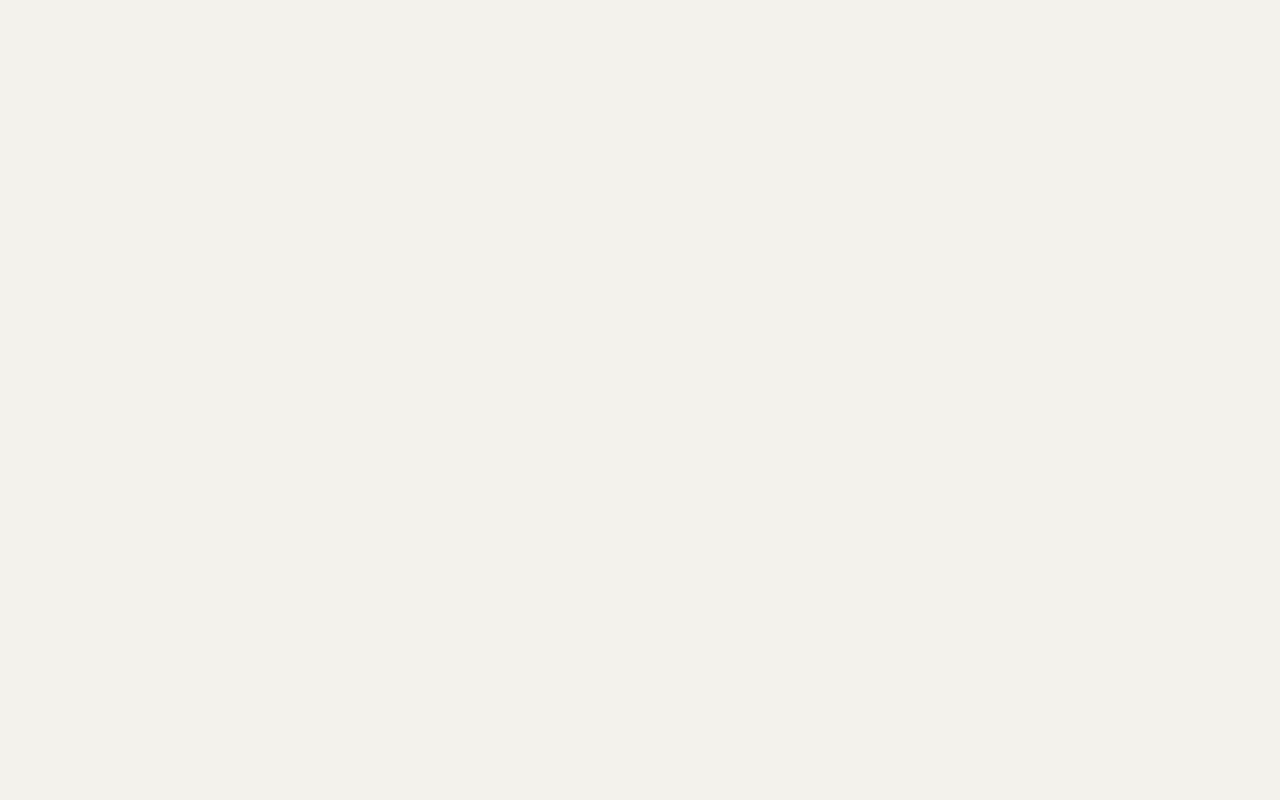
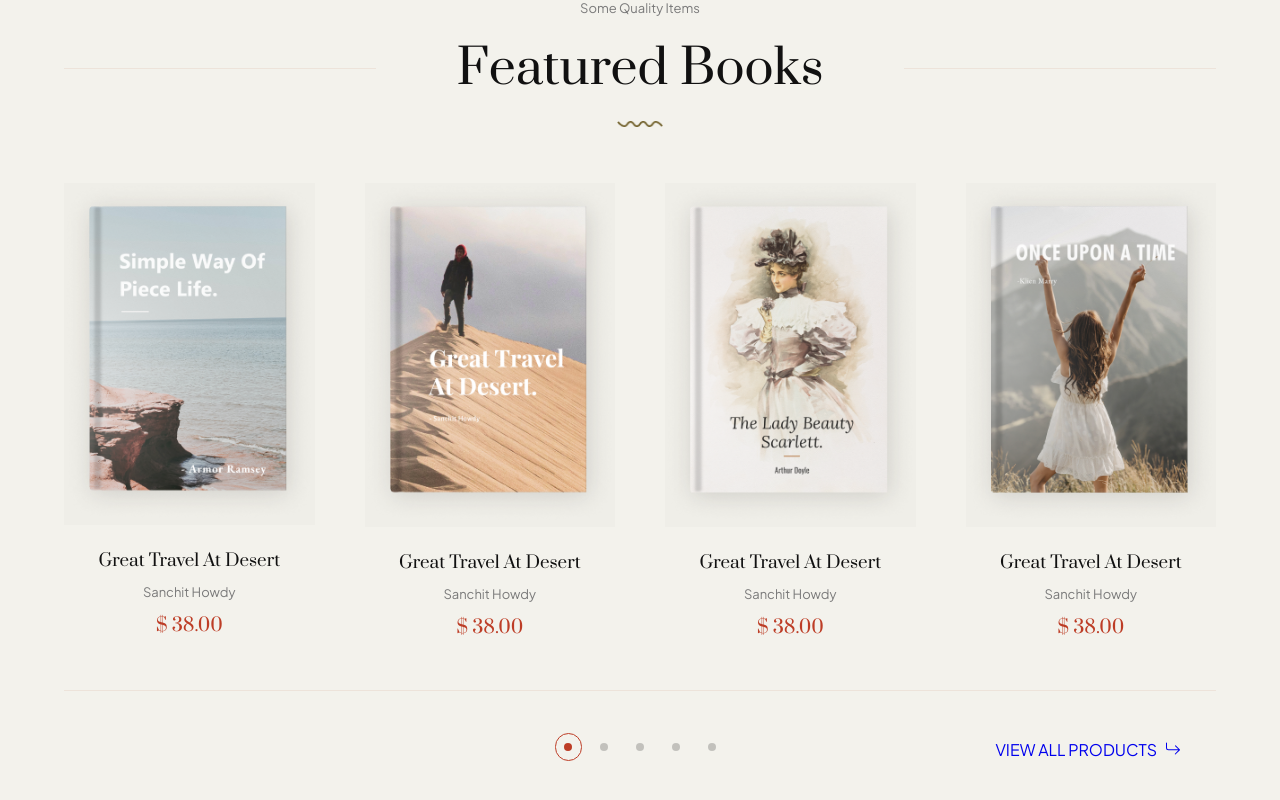
Before and after one commit to LaxmanZ/book-ecommerce-reactjs, a React (Vite) app: page / in a window 1280 px wide. Shown: the part 1400-2200 px from the top of the page. Before the commit the page ends 1241 px from the top, so only its background shows below. Built offline with nearby package versions, Linux system fonts and the light colour scheme.

Commit message:
created & Designed the FeatureBook Component

```diff
--- /dev/null
+++ b/src/UI/titleTypeOne/TitleTypeOne.jsx
@@ -0,0 +1,18 @@
+import victor from '../../assets/victor.png';
+import './titleTypeOne.css';
+
+const TitleTypeOne = ({ ClassName, Title, TitleTop }) => {
+  return (
+    <div className={`titleTypeOne ${ClassName}`}>
+      <small>{TitleTop}</small>
+      <div className="heading-H">
+        <div className="line"></div>
+        <h2>{Title}</h2>
+        <div className="line"></div>
+      </div>
+      <img src={victor} alt="victor image" className='victor' />
+    </div>
+  );
+};
+
+export default TitleTypeOne;
--- /dev/null
+++ b/src/UI/titleTypeOne/titleTypeOne.css
@@ -0,0 +1,36 @@
+.titleTypeOne {
+    display: flex;
+    flex-direction: column;
+    gap: 20px;
+    text-align: center;
+}
+
+.heading-H {
+    display: grid;
+    align-items: center;
+    gap: 80px;
+    grid-template-columns: 1fr auto 1fr;
+}
+
+.heading-H .line {
+    background: var(--color-dark-Ex);
+    height: 1px;
+}
+
+.victor {
+    width: 46px;
+    margin: 0 auto;
+}
+
+/*......... Media Queries.......... */
+@media (max-width:1024px){
+    .heading-H {
+        gap: 40px;
+    }
+}
+
+@media (max-width:600px){
+    .heading-H {
+        gap: 20px;
+    }
+}
--- /dev/null
+++ b/src/components/features/FeaturesBook.jsx
@@ -0,0 +1,87 @@
+import TitleTypeOne from '../../UI/titleTypeOne/TitleTypeOne';
+import './featuresbooks.css';
+
+import { Swiper, SwiperSlide } from 'swiper/react';
+import { Pagination } from 'swiper/modules';
+import 'swiper/css';
+import 'swiper/css/navigation';
+import 'swiper/css/pagination';
+
+import { BsArrowReturnRight } from 'react-icons/bs';
+
+import { featuredBooksData } from '../../data/Data';
+import { Link } from 'react-router-dom';
+
+const breakpoints = {
+  1024: {
+    slidesPerView: 4,
+    spaceBetweenSlides: 30,
+  },
+  768: {
+    slidesPerView: 3,
+    spaceBetweenSlides: 20,
+  },
+  480: {
+    slidesPerView: 2,
+    spaceBetweenSlides: 10,
+  },
+  0: {
+    slidesPerView: 1,
+    spaceBetweenSlides: 0,
+  },
+};
+
+const FeaturesBooks = () => {
+  return (
+    <section className="featured">
+      <div className="container features-book-container">
+        <TitleTypeOne
+          TitleTop={'Some Quality Items'}
+          Title={'Featured Books'}
+        />
+
+        {/* FeaturedBooks Slider  */}
+        <Swiper
+          spaceBetween={50}
+          slidesPerView={4}
+          loop={true}
+          modules={[Pagination]}
+          pagination={{ el: '.swiper-pagination', clickable: true }}
+          breakpoints={breakpoints}
+        >
+          {featuredBooksData.map((item) => (
+            <SwiperSlide key={item.id}>
+              <div className="featurebook-box">
+                <Link to={item.imgLlink} className="featurebook">
+                  <img src={item.img} alt="featuredbook image" />
+                </Link>
+                <div className="featurebook-info">
+                  <Link to={item.nameLink}>
+                    <h5>{item.name}</h5>
+                  </Link>
+                  <div>
+                    <small>{item.writer}</small>
+                  </div>
+                  <h5>
+                    <span>{item.price}</span>
+                  </h5>
+                </div>
+              </div>
+            </SwiperSlide>
+          ))}
+
+          <div className="feature-border container"></div>
+          {/* swiper pagination  */}
+          <div className="swiper-pagination"></div>
+          {/* view all products Button  */}
+          <Link to="*" className="btn feature-btn">
+            View All Products
+            <BsArrowReturnRight />
+          </Link>
+        </Swiper>
+      </div>
+    </section>
+  );
+};
+
+export default FeaturesBooks;
--- /dev/null
+++ b/src/components/features/featuresbooks.css
@@ -0,0 +1,46 @@
+.features-book-container {
+  position: relative;
+}
+
+.featurebook-box {
+  margin-top: 56px;
+  display: flex;
+  flex-direction: column;
+  gap: 24px;
+  text-align: center;
+}
+
+.featurebook {
+  background: var(--color-light);
+}
+
+.featurebook-info > div {
+  margin-top: 8px;
+  margin-bottom: 12px;
+}
+
+.features-book-container .swiper-pagination {
+  margin: auto;
+  margin-top: 60px;
+}
+
+.feature-border {
+  margin-top: 50px;
+  height: 1px;
+  background: var(--color-dark-Ex);
+  width: 100%;
+}
+
+.feature-btn {
+  margin: auto;
+  margin-right: 0;
+  margin-top: -40px;
+}
+
+/* Media Queries  */
+@media (max-width: 1024px) {
+  .feature-btn {
+    margin: auto;
+    margin-top: 20px;
+  }
+}
--- a/src/pages/Home.jsx
+++ b/src/pages/Home.jsx
@@ -1,4 +1,5 @@
 import Brands from '../components/brands/Brands';
+import FeaturesBooks from '../components/features/FeaturesBook';
 import Header from '../components/header/Header';
 
 const Home = () => {
@@ -6,6 +7,7 @@
     <>
       <Header />
       <Brands />
+      <FeaturesBooks />
     </>
   );
 };
```
